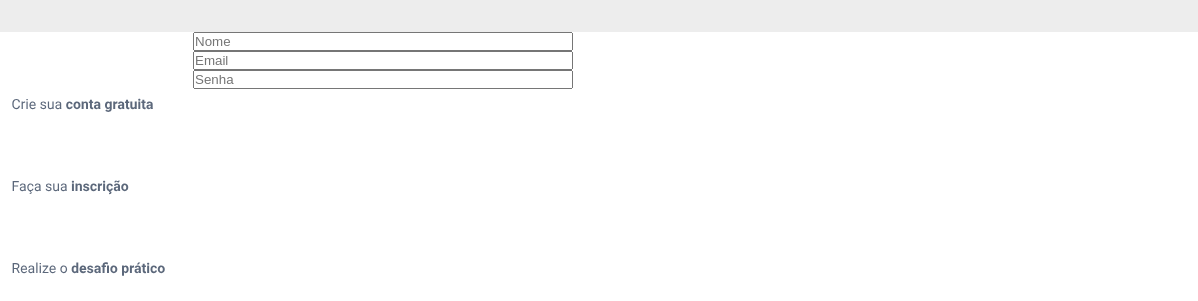
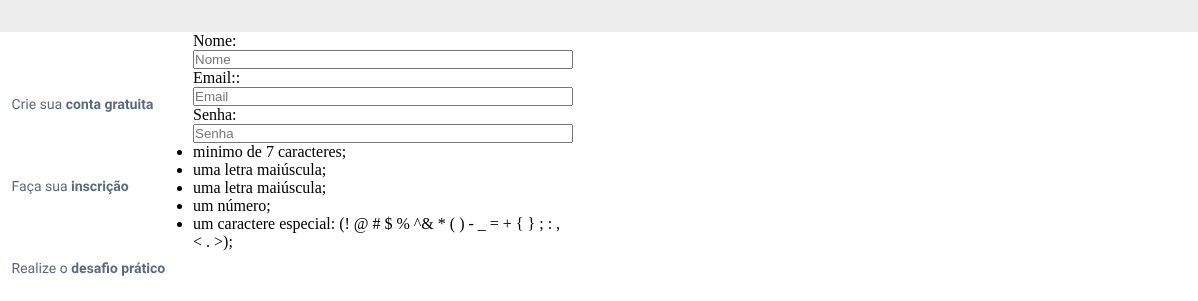
Before and after one commit to tryber/dinamica-dupla, a website: page index.html in a window 1280 px wide. Shown: the top 301 px of the page, 82-1280 px from the left. Drawn offline with Linux system fonts and the light colour scheme.

Commit message:
Requisito 7

```diff
--- a/index.html
+++ b/index.html
@@ -14,9 +14,19 @@
   <main>
     <img src="imgs/trybe-timeline-process.svg" class="timeline-process" alt="">
     <form action="" id="evaluation-form">
+      <label for="input-name">Nome:</label>
       <input type="text" id="input-name" placeholder= 'Nome'>
+      <label for="input-email">Email::</label>
       <input type="email" id="input-email" placeholder="Email">
+      <label for="input-senha">Senha:</label>
       <input type="password" id="input-senha" placeholder="Senha">
+      <ul>
+        <li>minimo de 7 caracteres;</li>
+        <li>uma letra maiúscula;</li>
+        <li>uma letra maiúscula;</li>
+        <li>um número;</li>
+        <li>um caractere especial: (! @ # $ % ^& * ( ) - _ = + { } ; : , < . >);</li>
+      </ul>
     </form>
   </main>
 </body>
```
